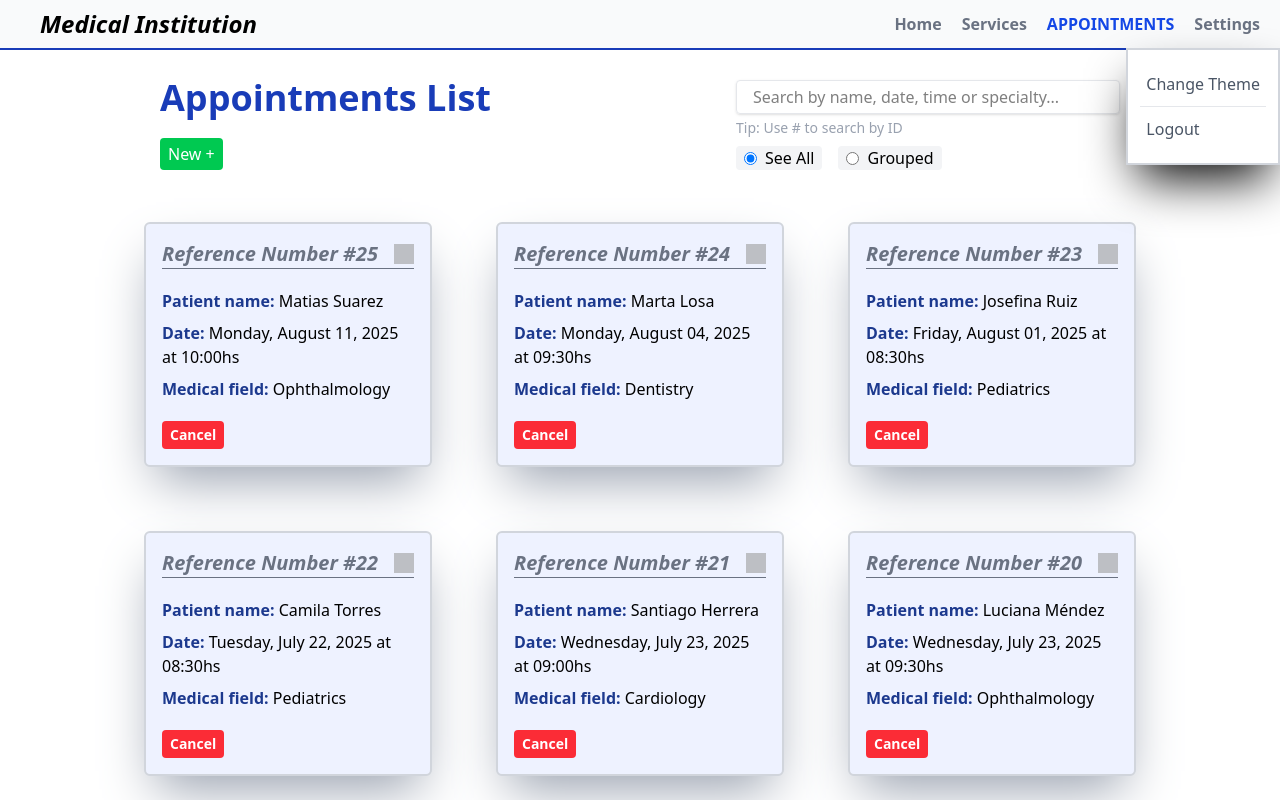
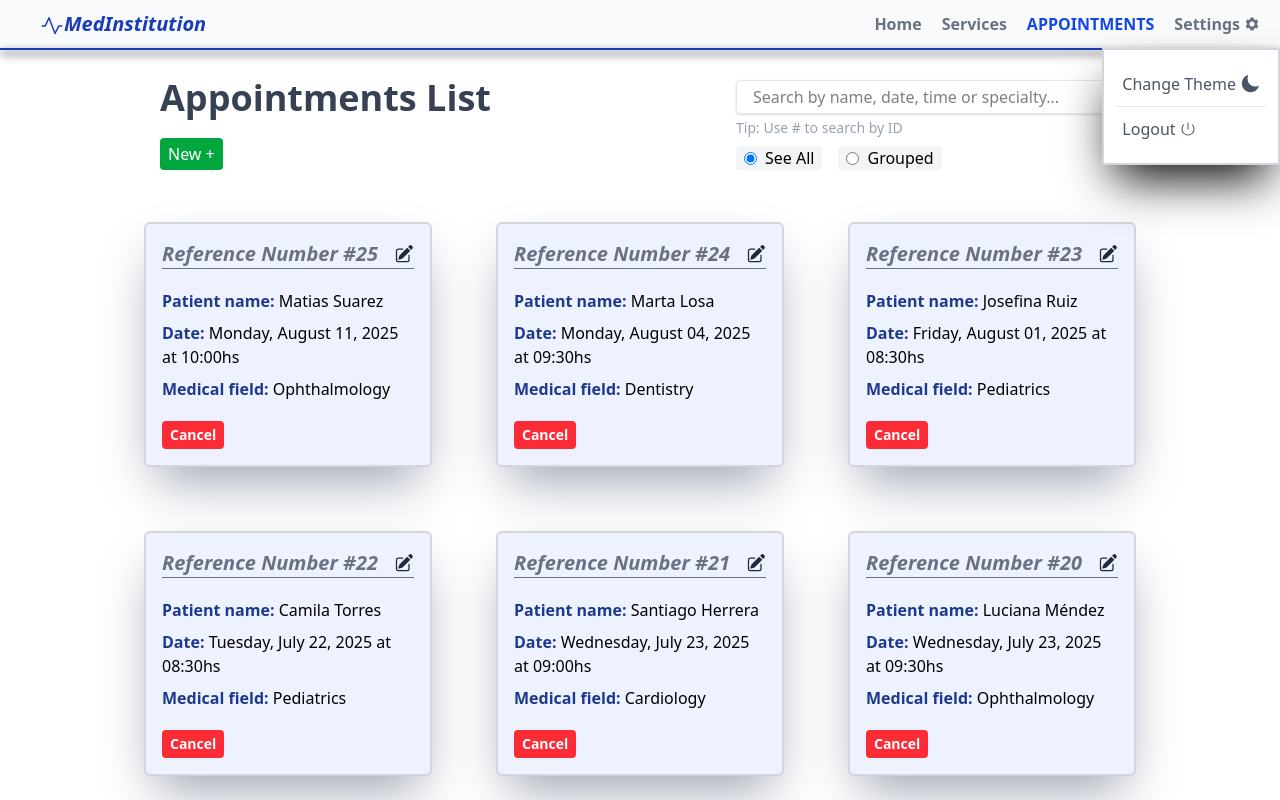
Before and after one commit to LucasDLabo/ReactJS-AAPRO2.0-2025, a React (Vite) app in the folder final_project/: page / in a window 1280 px wide. Both pictures are taken after a click on the button "Settings". Shown: the top 800 px of the page. Built offline with nearby package versions, Linux system fonts and the light colour scheme; grey boxes are pictures that could not be loaded.

Commit message:
fix/finalProject: minor ui tweaks
- Added missing titles
- Changed modify button img to svg
- Minor changes in the navbar
- Added icon to the settings
- Added icon to the reset changes button on edit modal
- Improved navbar logo

```diff
--- a/final_project/src/App.jsx
+++ b/final_project/src/App.jsx
@@ -151,7 +151,7 @@ function App() {
     return (
         <>
             <header>
-                <Navbar></Navbar>
+                <Navbar />
             </header>
 
             <main className='min-h-screen'>
@@ -162,7 +162,7 @@ function App() {
                             <h2 className='title'>Appointments List</h2>
                         </div>
                         <div>
-                            <button onClick={toggleCreateWindow} className={`${isCreateOpen ? 'bg-red-500 dark:bg-red-800' : 'bg-green-500 dark:bg-green-700' } relative text-white px-2 rounded py-1 cursor-pointer hover:opacity-70 z-20`} title={`${isCreateOpen ? 'Close Window' : 'Schedule a New Appointment'}`}>
+                            <button onClick={toggleCreateWindow} className={`${isCreateOpen ? 'bg-red-500 hover:bg-red-700 dark:bg-red-800' : 'bg-green-600 hover:bg-green-800 dark:bg-green-700' } relative text-white px-2 rounded py-1 cursor-pointer z-20 transition-colors`} title={`${isCreateOpen ? 'Close Window' : 'Schedule a New Appointment'}`}>
                                 {isCreateOpen ? 'Close' : 'New +'}
                             </button>
 
@@ -190,7 +190,7 @@ function App() {
                         </p>
 
                         <div className="flex gap-4 pt-2 items-center">
-                            <label className="flex cursor-pointer items-center gap-2 rounded bg-gray-100 px-2 transition-colors hover:bg-gray-200 dark:bg-gray-800 dark:text-gray-200 dark:hover:bg-gray-700">
+                            <label className="flex cursor-pointer items-center gap-2 rounded bg-gray-100 px-2 transition-colors hover:bg-gray-200 dark:bg-gray-800 dark:text-gray-200 dark:hover:bg-gray-700" title='Click to see all the appointments'>
                                 <input
                                 type="radio"
                                 name="viewMode"
@@ -201,7 +201,7 @@ function App() {
                                 See All
                             </label>
 
-                            <label className="flex cursor-pointer items-center gap-2 rounded bg-gray-100 px-2 transition-colors hover:bg-gray-200 dark:bg-gray-800 dark:text-gray-200 dark:hover:bg-gray-700">
+                            <label className="flex cursor-pointer items-center gap-2 rounded bg-gray-100 px-2 transition-colors hover:bg-gray-200 dark:bg-gray-800 dark:text-gray-200 dark:hover:bg-gray-700" title='Click to group appointments by day'>
                                 <input
                                 type="radio"
                                 name="viewMode"
--- a/final_project/src/Style.css
+++ b/final_project/src/Style.css
@@ -13,7 +13,7 @@ main{
 }
 @layer components{
     .title{
-        @apply mb-5 text-4xl font-extrabold text-blue-800 dark:text-blue-900;
+        @apply mb-5 text-4xl font-extrabold text-gray-700 dark:text-blue-900;
     }
     .btn-delete{
         @apply cursor-pointer rounded bg-red-500 px-2 py-1 font-bold text-white transition-colors hover:bg-red-400 dark:bg-red-800 dark:hover:bg-red-600;
--- a/final_project/src/components/appointment/AppointmentList.jsx
+++ b/final_project/src/components/appointment/AppointmentList.jsx
@@ -55,7 +55,12 @@ function AppointmentList( {id, name, date, formatted_date, time, specialty, onDe
                 <ul className="flex min-h-52 flex-col">
                     <div className='flex items-center justify-between'>
                         <li className="text-xl font-bold text-gray-500 italic">Reference Number #{id}</li>
-                        <img onClick={() => setShowEditModal(true)} className='h-5 w-5 cursor-pointer opacity-60' src="https://img.icons8.com/fluency-systems-filled/48/create-new.png" alt="Edit Appointment icon" title='Modify Appointment'/>
+                        <button onClick={() => setShowEditModal(true)} className='cursor-pointer text-gray-800 dark:text-gray-300' alt="Edit Appointment icon" title='Modify Appointment'>
+                            <svg xmlns="http://www.w3.org/2000/svg" viewBox="0 0 24 24" fill="currentColor" className="size-5">
+                                <path d="M21.731 2.269a2.625 2.625 0 0 0-3.712 0l-1.157 1.157 3.712 3.712 1.157-1.157a2.625 2.625 0 0 0 0-3.712ZM19.513 8.199l-3.712-3.712-8.4 8.4a5.25 5.25 0 0 0-1.32 2.214l-.8 2.685a.75.75 0 0 0 .933.933l2.685-.8a5.25 5.25 0 0 0 2.214-1.32l8.4-8.4Z" />
+                                <path d="M5.25 5.25a3 3 0 0 0-3 3v10.5a3 3 0 0 0 3 3h10.5a3 3 0 0 0 3-3V13.5a.75.75 0 0 0-1.5 0v5.25a1.5 1.5 0 0 1-1.5 1.5H5.25a1.5 1.5 0 0 1-1.5-1.5V8.25a1.5 1.5 0 0 1 1.5-1.5h5.25a.75.75 0 0 0 0-1.5H5.25Z" />
+                            </svg>
+                        </button>
                         <Modal isOpen={showEditModal} onClose={() => setShowEditModal(false)}>
                             <div className='flex flex-col items-start gap-3'>
                                 <h3 className='text-lg font-bold'>
@@ -102,7 +107,13 @@ function AppointmentList( {id, name, date, formatted_date, time, specialty, onDe
                                     }
                                     </select>
                                     <div className='flex h-full items-center justify-between gap-5'>
-                                        <a className='cursor-pointer rounded bg-gray-300 px-3 py-0.5 text-center text-gray-600 transition-colors hover:bg-gray-400 hover:text-black dark:bg-gray-600 dark:text-gray-200 dark:hover:bg-gray-500 dark:hover:text-white' onClick={cleanForm}>Reset Changes</a>
+                                        <a className='flex items-center gap-1 cursor-pointer rounded bg-gray-300 px-3 py-0.5 text-center text-gray-600 transition-colors hover:bg-gray-400 hover:text-black dark:bg-gray-600 dark:text-gray-200 dark:hover:bg-gray-500 dark:hover:text-white' onClick={cleanForm}>
+                                            Reset Changes
+                                            <svg xmlns="http://www.w3.org/2000/svg" viewBox="0 0 24 24" fill="currentColor" className="size-4">
+                                                <path fillRule="evenodd" d="M4.755 10.059a7.5 7.5 0 0 1 12.548-3.364l1.903 1.903h-3.183a.75.75 0 1 0 0 1.5h4.992a.75.75 0 0 0 .75-.75V4.356a.75.75 0 0 0-1.5 0v3.18l-1.9-1.9A9 9 0 0 0 3.306 9.67a.75.75 0 1 0 1.45.388Zm15.408 3.352a.75.75 0 0 0-.919.53 7.5 7.5 0 0 1-12.548 3.364l-1.902-1.903h3.183a.75.75 0 0 0 0-1.5H2.984a.75.75 0 0 0-.75.75v4.992a.75.75 0 0 0 1.5 0v-3.18l1.9 1.9a9 9 0 0 0 15.059-4.035.75.75 0 0 0-.53-.918Z" clipRule="evenodd" />
+                                            </svg>
+
+                                        </a>
                                         <button className='btn-delete bg-blue-600 px-5 transition-colors hover:bg-blue-500' title='Confirm Changes'>Confirm Changes</button>
                                     </div>
                                 </form>
--- a/final_project/src/components/header/Navbar.jsx
+++ b/final_project/src/components/header/Navbar.jsx
@@ -36,13 +36,26 @@ function Navbar(){
 
     return(
         <>
-            <nav className="flex h-12 justify-between bg-gray-50 dark:bg-gray-900">
-                <h3 className="flex items-center justify-center px-10 text-2xl font-bold italic dark:text-gray-200">Medical Institution</h3>
+            <nav className="flex h-12 justify-between bg-gray-50 dark:bg-gray-900 ">
+                <h3 className="flex items-center justify-center px-10 py-3 text-xl font-bold text-blue-800 italic dark:text-gray-200">
+                    <svg xmlns="http://www.w3.org/2000/svg" className='size-6 mt-1' fill="currentColor" viewBox="0 0 256 256">
+                        <path d="M240,128a8,8,0,0,1-8,8H204.94l-37.78,75.58A8,8,0,0,1,160,216h-.4a8,8,0,0,1-7.08-5.14L95.35,60.76,63.28,131.31A8,8,0,0,1,56,136H24a8,8,0,0,1,0-16H50.85L88.72,36.69a8,8,0,0,1,14.76.46l57.51,151,31.85-63.71A8,8,0,0,1,200,120h32A8,8,0,0,1,240,128Z"></path>
+                    </svg>
+                    MedInstitution
+                </h3>
                 <ul className="flex items-center gap-5 px-5 font-bold text-gray-500 dark:text-gray-200">
                     <li className="hover:text-black dark:hover:text-blue-700"><a href="">Home</a></li>
                     <li className="hover:text-black dark:hover:text-blue-700"><a href="">Services</a></li>
-                    <li className="text-blue-700"><a href="">APPOINTMENTS</a></li>
-                    <li className="hover:text-black dark:hover:text-blue-700"><button onClick={toggleSettingsWindow} className='cursor-pointer'>Settings</button></li>
+                    <li className="text-blue-700"><button className='cursor-pointer' title='Current Page'>APPOINTMENTS</button></li>
+                    <li className="hover:text-black dark:hover:text-blue-700">
+                        <button onClick={toggleSettingsWindow} className='cursor-pointer flex items-center gap-1' title='Open Settings'>
+                        Settings
+                        <svg xmlns="http://www.w3.org/2000/svg" viewBox="0 0 24 24" fill="currentColor" className="size-4">
+                            <path fillRule="evenodd" d="M11.078 2.25c-.917 0-1.699.663-1.85 1.567L9.05 4.889c-.02.12-.115.26-.297.348a7.493 7.493 0 0 0-.986.57c-.166.115-.334.126-.45.083L6.3 5.508a1.875 1.875 0 0 0-2.282.819l-.922 1.597a1.875 1.875 0 0 0 .432 2.385l.84.692c.095.078.17.229.154.43a7.598 7.598 0 0 0 0 1.139c.015.2-.059.352-.153.43l-.841.692a1.875 1.875 0 0 0-.432 2.385l.922 1.597a1.875 1.875 0 0 0 2.282.818l1.019-.382c.115-.043.283-.031.45.082.312.214.641.405.985.57.182.088.277.228.297.35l.178 1.071c.151.904.933 1.567 1.85 1.567h1.844c.916 0 1.699-.663 1.85-1.567l.178-1.072c.02-.12.114-.26.297-.349.344-.165.673-.356.985-.57.167-.114.335-.125.45-.082l1.02.382a1.875 1.875 0 0 0 2.28-.819l.923-1.597a1.875 1.875 0 0 0-.432-2.385l-.84-.692c-.095-.078-.17-.229-.154-.43a7.614 7.614 0 0 0 0-1.139c-.016-.2.059-.352.153-.43l.84-.692c.708-.582.891-1.59.433-2.385l-.922-1.597a1.875 1.875 0 0 0-2.282-.818l-1.02.382c-.114.043-.282.031-.449-.083a7.49 7.49 0 0 0-.985-.57c-.183-.087-.277-.227-.297-.348l-.179-1.072a1.875 1.875 0 0 0-1.85-1.567h-1.843ZM12 15.75a3.75 3.75 0 1 0 0-7.5 3.75 3.75 0 0 0 0 7.5Z" clipRule="evenodd" />
+                        </svg>
+
+                        </button>
+                    </li>
                 </ul>
                 {isSettingsOpen && (
                     <>
@@ -50,14 +63,30 @@ function Navbar(){
 
                         <div className="absolute top-12 right-0 z-50 border-2 border-gray-300 bg-white p-3 shadow-2xl shadow-black dark:border-gray-500 dark:bg-gray-800">
                             <ul>
-                                <li>
-                                    <button className="btn-settings" title={`Switch to ${theme === 'dark' ? 'light theme' : 'dark theme'}`} onClick={toggleTheme}>
+                                <li className=''>
+                                    <button className="btn-settings flex items-center gap-1" title={`Switch to ${theme === 'dark' ? 'light theme' : 'dark theme'}`} onClick={toggleTheme}>
                                         Change Theme
+                                        {
+                                            theme === 'dark' ?
+                                                <svg xmlns="http://www.w3.org/2000/svg" viewBox="0 0 24 24" fill="currentColor" className="size-5">
+                                                    <path d="M12 2.25a.75.75 0 0 1 .75.75v2.25a.75.75 0 0 1-1.5 0V3a.75.75 0 0 1 .75-.75ZM7.5 12a4.5 4.5 0 1 1 9 0 4.5 4.5 0 0 1-9 0ZM18.894 6.166a.75.75 0 0 0-1.06-1.06l-1.591 1.59a.75.75 0 1 0 1.06 1.061l1.591-1.59ZM21.75 12a.75.75 0 0 1-.75.75h-2.25a.75.75 0 0 1 0-1.5H21a.75.75 0 0 1 .75.75ZM17.834 18.894a.75.75 0 0 0 1.06-1.06l-1.59-1.591a.75.75 0 1 0-1.061 1.06l1.59 1.591ZM12 18a.75.75 0 0 1 .75.75V21a.75.75 0 0 1-1.5 0v-2.25A.75.75 0 0 1 12 18ZM7.758 17.303a.75.75 0 0 0-1.061-1.06l-1.591 1.59a.75.75 0 0 0 1.06 1.061l1.591-1.59ZM6 12a.75.75 0 0 1-.75.75H3a.75.75 0 0 1 0-1.5h2.25A.75.75 0 0 1 6 12ZM6.697 7.757a.75.75 0 0 0 1.06-1.06l-1.59-1.591a.75.75 0 0 0-1.061 1.06l1.59 1.591Z" />
+                                                </svg>
+                                            :
+                                                <svg xmlns="http://www.w3.org/2000/svg" viewBox="0 0 24 24" fill="currentColor" className="size-5">
+                                                    <path fillRule="evenodd" d="M9.528 1.718a.75.75 0 0 1 .162.819A8.97 8.97 0 0 0 9 6a9 9 0 0 0 9 9 8.97 8.97 0 0 0 3.463-.69.75.75 0 0 1 .981.98 10.503 10.503 0 0 1-9.694 6.46c-5.799 0-10.5-4.7-10.5-10.5 0-4.368 2.667-8.112 6.46-9.694a.75.75 0 0 1 .818.162Z" clipRule="evenodd" />
+                                                </svg>
+                                        }
                                     </button>
+
                                 </li>
                                 <hr className="text-gray-200 dark:text-gray-500" />
                                 <li>
-                                    <button className="btn-settings">Logout</button>
+                                    <button className="btn-settings flex items-center gap-1" title='Exit'>
+                                        Logout
+                                        <svg xmlns="http://www.w3.org/2000/svg" viewBox="0 0 24 24" fill="currentColor" className="size-4">
+                                            <path fillRule="evenodd" d="M12 2.25a.75.75 0 0 1 .75.75v9a.75.75 0 0 1-1.5 0V3a.75.75 0 0 1 .75-.75ZM6.166 5.106a.75.75 0 0 1 0 1.06 8.25 8.25 0 1 0 11.668 0 .75.75 0 1 1 1.06-1.06c3.808 3.807 3.808 9.98 0 13.788-3.807 3.808-9.98 3.808-13.788 0-3.808-3.807-3.808-9.98 0-13.788a.75.75 0 0 1 1.06 0Z" clipRule="evenodd" />
+                                        </svg>
+                                    </button>
                                 </li>
                             </ul>
                         </div>
@@ -65,7 +94,7 @@ function Navbar(){
                 )}
 
             </nav>
-            <hr id='top' className="border-1 text-blue-800"/>
+            <hr id='top' className="border-1 text-blue-800 drop-shadow-lg drop-shadow-black dark:drop-shadow-gray-600"/>
         </>
     )
 }
```
